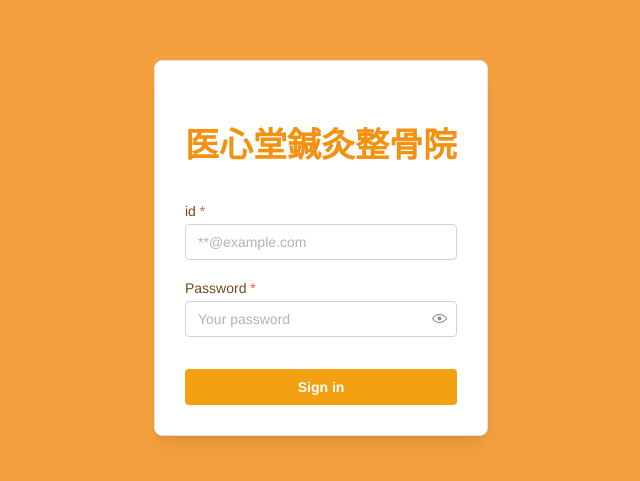
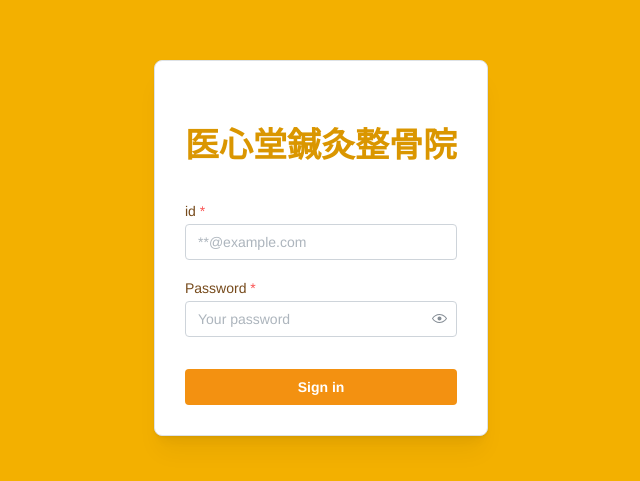
Before and after one commit to kubo-work/patient-management, a Next.js app in the folder frontend/: page /doctor/login in a window 1280 px wide. Shown: the part 167-648 px from the top of the page, without its empty margins (319-959 px from the left). Built offline with nearby package versions, Linux system fonts and the light colour scheme; no server answers.

Commit message:
💄 背景色変更

```diff
--- a/frontend/src/app/doctor/login/page.module.scss
+++ b/frontend/src/app/doctor/login/page.module.scss
@@ -1,5 +1,5 @@
 .loginPage {
-  background: var(--mantine-color-brand-1);
+  background: #f3b000;
   min-height: 100dvh;
   display: flex;
   align-items: center;
--- a/frontend/src/app/features/doctor/layout/layout.module.scss
+++ b/frontend/src/app/features/doctor/layout/layout.module.scss
@@ -1,5 +1,9 @@
 .body{
+  --mantine-color-body:var(--mantine-color-brand-3);
   background: var(--mantine-color-brand-1);
+  h1{
+    color:#ffffff;
+  }
 }
 
 .header {
--- a/frontend/src/app/globals.css
+++ b/frontend/src/app/globals.css
@@ -1,7 +1,7 @@
 :root {
-  --button-bg: #f3a011; /* ボタンの背景色 */
-  --button-hover: #f3a011; /* ボタンのホバー時の背景色 */
-  --input-color: #f3a011;
+  --button-bg: #f39111; /* ボタンの背景色 */
+  --button-hover: #f39111; /* ボタンのホバー時の背景色 */
+  --input-color: #f39111;
 }
 
 body {
--- a/frontend/src/app/hooks/usePatientsList.ts
+++ b/frontend/src/app/hooks/usePatientsList.ts
@@ -9,7 +9,7 @@ async function fetcher(key: string): Promise<PatientType[]> {
 
 export const usePatientsList = () => {
     const { data, isLoading, error } = useSWR(
-        `${API_URL}/patients`,
+        `${API_URL}/doctor/patients`,
         fetcher
     );
 
--- a/frontend/src/app/util/theme.ts
+++ b/frontend/src/app/util/theme.ts
@@ -8,8 +8,8 @@ export const theme = createTheme({
     primaryColor: 'brand',
     colors: {
         brand: [
-            '#F6A94B', '#F5A03F', '#F59B2D', '#F39111', '#D87A0E', '#B5640B',
-            '#9E4F09', '#8A4407', '#733608',
+            '#8d4a00', '#F5A03F', '#c07d00', '#da9600', '#f3b000', '#ffca1a',
+            '#ffe333', '#fffc4d', '#ffff66',
         ],
     },
 });
```
